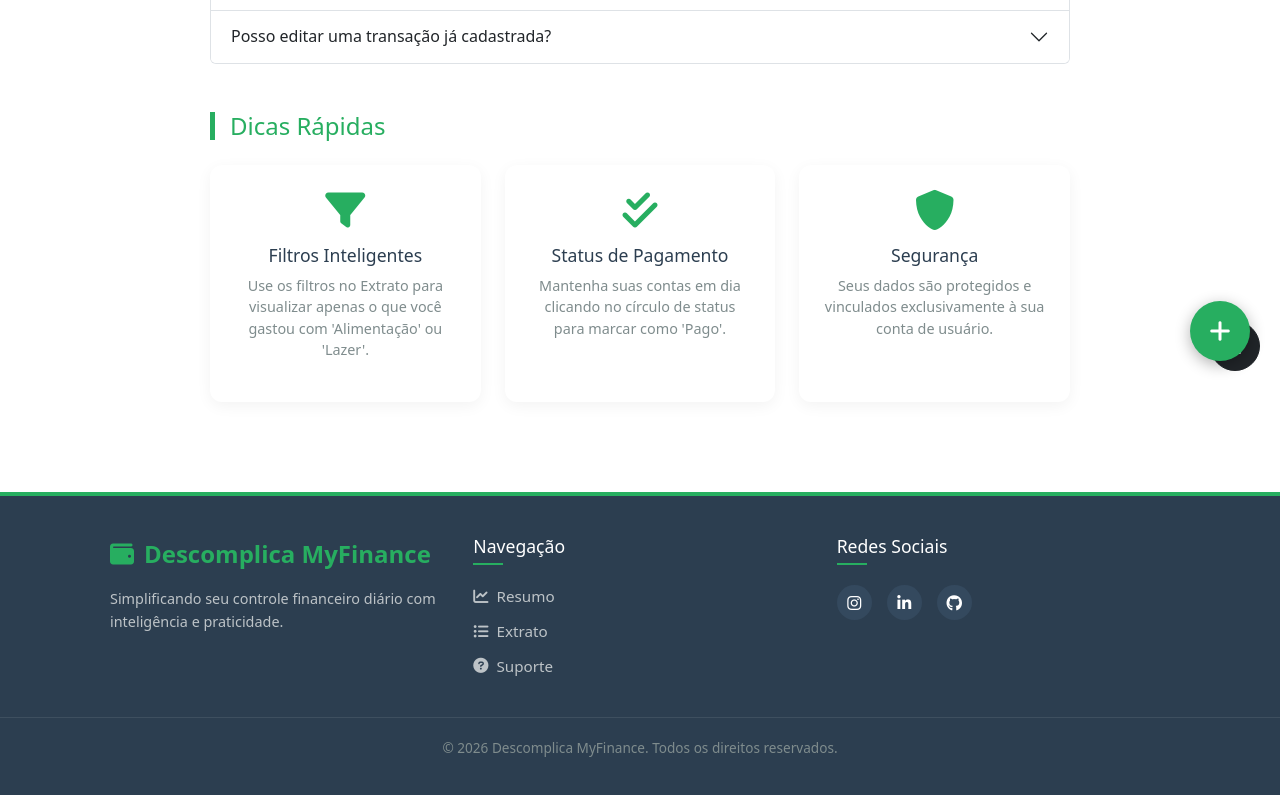
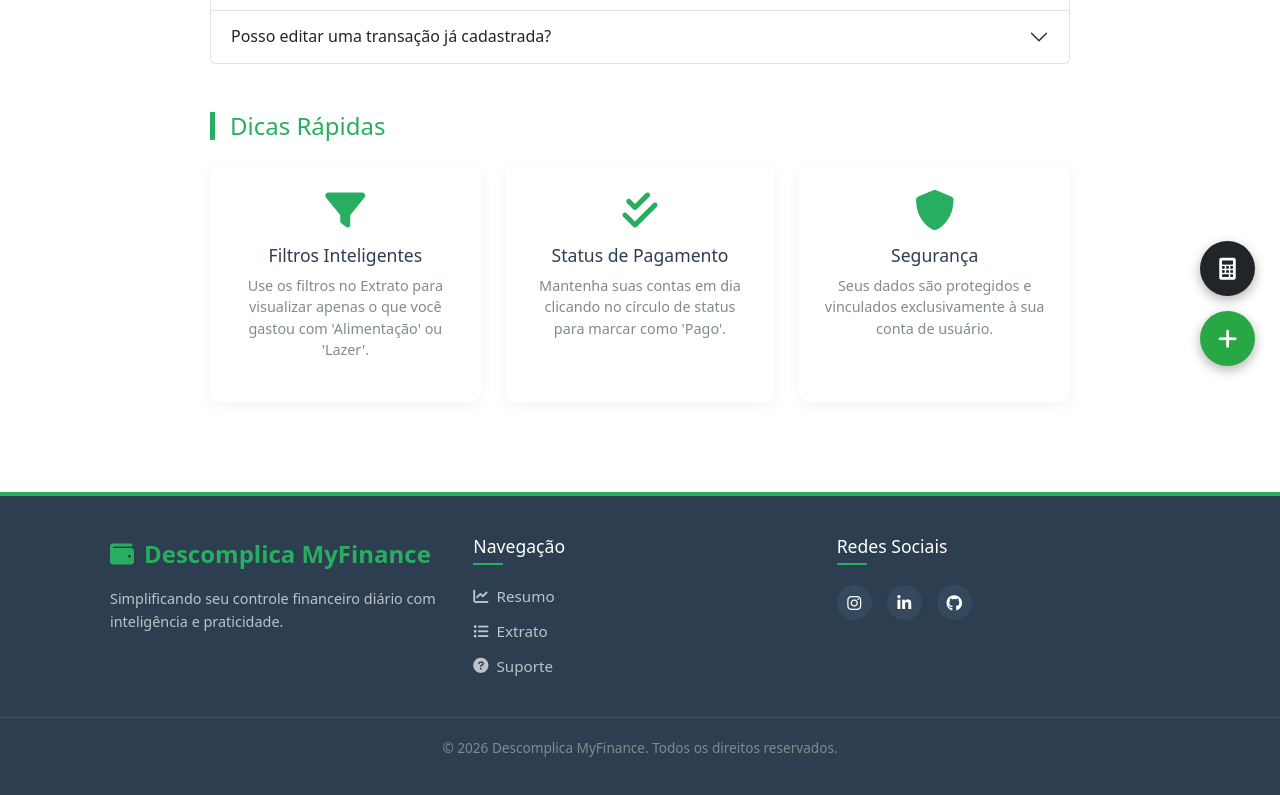
Before and after one commit to bcmmarra/controle-financeiro-web, a Flask app: page /ajuda in a window 1280 px wide. Shown: the part 409-1204 px from the top of the page. Run offline with Flask 3, Linux system fonts and the light colour scheme; a user stored in the database is signed in; parts of the project's set-up code (start-up, migrations or seed data) failed here and were passed over.

Commit message:
calculadora

```diff
--- a/app.py
+++ b/app.py
@@ -317,10 +317,15 @@ def redefinir_senha(token):
         cursor.execute("UPDATE usuarios SET senha = %s WHERE email = %s", (senha_hash, email))
         conn.commit()
 
+        # Fecha as conexões
+        cursor.close()
+        conn.close()
+
         flash('Senha atualizada com sucesso!', 'success')
         return redirect(url_for('login'))
 
-    return render_template('redefinir_senha_final.html')
+    # Adicionamos o esconder_botoes=True aqui para o base.html reconhecer
+    return render_template('redefinir_senha_final.html', esconder_botoes=True)
 
 # Página Inicial
 @app.route('/')
@@ -764,8 +769,9 @@ def excluir_transacao(id):
         return redirect(url_for('login'))
 
     user_id = session['usuario_id']
-    # 'somente_esta' ou 'esta_e_proximas'
     tipo_exclusao = request.form.get('tipo_exclusao', 'somente_esta')
+    # Captura o mês vindo da URL (?mes_filtro=...)
+    mes_retorno = request.args.get('mes_filtro')
 
     conn = mysql.connector.connect(**db_config)
     cursor = conn.cursor(dictionary=True)
@@ -777,14 +783,13 @@ def excluir_transacao(id):
 
         if not transacao:
             flash("Lançamento não encontrado.", "erro")
-            return redirect(url_for('listagem'))
-
-        # 2. Lógica para "Esta e as próximas" (Recorrentes ou Parceladas)
+            return redirect(url_for('listagem', mes_filtro=mes_retorno))
+
+        # 2. Lógica para "Esta e as próximas"
         if tipo_exclusao == 'esta_e_proximas':
             id_pai = transacao['id_transacao_pai'] if transacao['id_transacao_pai'] else transacao['id']
             data_limite = transacao['data_transacao']
 
-            # Deleta o grupo apenas do mês atual para o futuro
             sql = """
                 DELETE FROM transacoes
                 WHERE (id_transacao_pai = %s OR id = %s)
@@ -793,11 +798,12 @@ def excluir_transacao(id):
             """
             cursor.execute(sql, (id_pai, id_pai, data_limite, user_id))
 
-        # 3. Lógica para "Somente esta" (Padrão)
+        # 3. Lógica para "Somente esta"
         else:
             sql = "DELETE FROM transacoes WHERE id = %s AND usuario_id = %s"
             cursor.execute(sql, (id, user_id))
 
+        # EFETIVA A EXCLUSÃO NO BANCO
         conn.commit()
         flash("Exclusão realizada com sucesso!", "sucesso")
 
@@ -809,7 +815,8 @@ def excluir_transacao(id):
         cursor.close()
         conn.close()
 
-    return redirect(url_for('listagem'))
+    # RETORNO ÚNICO: Redireciona mantendo o mês se ele existir
+    return redirect(url_for('listagem', mes_filtro=mes_retorno))
 
 @app.route('/excluir_massa', methods=['POST'])
 def excluir_massa():
@@ -819,6 +826,7 @@ def excluir_massa():
     # Pega a lista de IDs vindos dos checkboxes
     ids_para_excluir = request.form.getlist('transacoes_selecionadas')
     user_id = session['usuario_id']
+    mes_retorno = request.args.get('mes_filtro') or request.form.get('mes_filtro')
 
     if not ids_para_excluir:
         flash("Nenhuma transação selecionada para exclusão.", "erro")
@@ -845,7 +853,7 @@ def excluir_massa():
     else:
         flash("Nenhuma transação selecionada.", "alerta")
 
-    return redirect(url_for('listagem'))
+    return redirect(url_for('listagem', mes_filtro=mes_retorno))
 
 # Gestão de Categorias
 @app.route('/categorias')
@@ -1113,6 +1121,8 @@ def editar(id):
         return redirect(url_for('login'))
 
     user_id = session['usuario_id'] # Captura o ID do usuário logado
+    mes_da_url = request.args.get('mes_filtro')
+
     conn = mysql.connector.connect(**db_config)
     cursor = conn.cursor(dictionary=True)
 
@@ -1139,7 +1149,7 @@ def editar(id):
         flash("Transação não encontrada ou acesso negado.", "erro")
         return redirect(url_for('listagem'))
 
-    return render_template('editar_transacao.html', transacao=transacao, categorias=categorias)
+    return render_template('editar_transacao.html', transacao=transacao, categorias=categorias, mes_filtro=mes_da_url)
 
 # ROTA ÚNICA PARA PROCESSAR A ATUALIZAÇÃO (POST)
 @app.route('/atualizar_transacao/<int:id>', methods=['POST'])
@@ -1148,6 +1158,7 @@ def atualizar_transacao(id):
         return redirect(url_for('login'))
 
     user_id = session['usuario_id']
+    mes_retorno = request.form.get('mes_filtro_retorno')
 
     # 1. Captura de dados básicos
     tipo = request.form.get('tipo', 'despesa')
@@ -1184,7 +1195,7 @@ def atualizar_transacao(id):
 
         if not original:
             flash("Registro não encontrado!", "erro")
-            return redirect(url_for('listagem'))
+            return redirect(url_for('listagem', mes_filtro=mes_retorno))
 
         # --- LÓGICA DE ATUALIZAÇÃO RECORRENTE (ESTA E PRÓXIMAS) ---
         if tipo_edicao == 'recorrente_futuras' and original['is_recorrente']:
@@ -1247,7 +1258,7 @@ def atualizar_transacao(id):
         cursor.close()
         conn.close()
 
-    return redirect(url_for('listagem'))
+    return redirect(url_for('listagem', mes_filtro=mes_retorno))
 
 # Alternar Status de Pagamento
 @app.route('/alternar_pagamento/<int:id>', methods=['POST'])
--- a/static/style.css
+++ b/static/style.css
@@ -12,6 +12,24 @@ body {
     max-width: 1400px;   /* Limite máximo para telas muito grandes */
     margin: 30px auto;   /* Centraliza e dá espaço do menu/footer */
     min-height: 80vh;    /* Garante que o footer fique embaixo */
+}
+
+.modal.modal-static-nopadding {
+    pointer-events: none;
+}
+
+.modal-content {
+    pointer-events: all;
+}
+
+body.modal-open {
+    overflow: auto !important;
+    padding-right: 0 !important;
+}
+
+.modal-backdrop {
+    background-color: transparent !important;
+    opacity: 0 !important;
 }
 
 /* Estilização do Footer */
@@ -1636,32 +1654,41 @@ input[type="color"]::-webkit-color-swatch {
 .accordion-button:focus { box-shadow: none; border-color: #27ae60; }
 
 /* Estilo do Botão Flutuante (FAB) */
-.fab-botao {
+/* Container para alinhar os botões */
+.fab-container {
     position: fixed;
-    bottom: 30px;
-    right: 30px;
-    width: 60px;
-    height: 60px;
-    background-color: #27ae60;
-    color: white;
+    bottom: 25px;
+    right: 25px;
+    display: flex;
+    flex-direction: column;
+    gap: 15px; /* Espaço entre os botões */
+    z-index: 1040;
+}
+
+/* Base comum para ambos os botões */
+.fab-botao, .fab-calc {
+    width: 55px;
+    height: 55px;
     border-radius: 50%;
     display: flex;
     align-items: center;
     justify-content: center;
-    font-size: 24px;
-    box-shadow: 0 4px 15px rgba(0,0,0,0.3);
-    z-index: 1000;
+    font-size: 22px;
+    box-shadow: 0 4px 12px rgba(0,0,0,0.3);
     transition: all 0.3s ease;
-    text-decoration: none;
-}
-
-.fab-botao:hover {
-    background-color: #219150;
+    border: none;
+    text-decoration: none;
+}
+
+/* Cores específicas */
+.fab-botao { background-color: #28a745; color: white; } /* Verde */
+.fab-calc { background-color: #212529; color: white; }  /* Preto */
+
+.fab-botao:hover, .fab-calc:hover {
     transform: scale(1.1);
     color: white;
-    box-shadow: 0 6px 20px rgba(0,0,0,0.4);
-}
-
+    filter: brightness(1.2);
+}
 
 /* Responsividade */
 
--- a/templates/base.html
+++ b/templates/base.html
@@ -27,29 +27,39 @@
             {% endwith %}
         </div>
 
-        <button type="button" class="btn btn-dark rounded-circle"
-        style="position: fixed; bottom: 20px; right: 20px; z-index: 1000; width: 50px; height: 50px;"
-        data-bs-toggle="modal" data-bs-target="#calcModal">
-            <i class="fas fa-calculator"></i>
-        </button>
+        <div class="modal fade" id="calcModal" tabindex="-1" aria-hidden="true" data-bs-focus="false">
+            <div class="modal-dialog modal-sm" style="position: fixed; bottom: 160px; right: 25px; margin: 0; width: 280px; z-index: 1060;">
+                <div class="modal-content shadow-lg border-dark">
+                    <div class="modal-header bg-dark text-white py-2">
+                        <h5 class="modal-title fs-6"><i class="fas fa-calculator me-2"></i>Calculadora</h5>
+                        <button type="button" class="btn-close btn-close-white" data-bs-dismiss="modal"></button>
+                    </div>
+                    <div class="modal-body p-2">
+                        <input type="text" id="calc-display" class="form-control mb-3 text-end bg-white fs-4 fw-bold" readonly style="height: 50px; border: 2px solid #dee2e6;">
 
-        <div class="modal fade" id="calcModal" tabindex="-1" aria-hidden="true">
-            <div class="modal-dialog modal-sm">
-                <div class="modal-content">
-                    <div class="modal-header">
-                        <h5 class="modal-title">Calculadora</h5>
-                        <button type="button" class="btn-close" data-bs-dismiss="modal"></button>
-                    </div>
-                    <div class="modal-body">
-                        <input type="text" id="calc-display" class="form-control mb-2 text-end" readonly>
                         <div class="row g-1">
-                            {% for btn in ['7','8','9','/','4','5','6','*','1','2','3','-','0','.','=','+'] %}
-                                <div class="col-3">
-                                    <button class="btn btn-light w-100" onclick="calcInput('{{btn}}')">{{btn}}</button>
+                            <div class="col-9">
+                                <div class="row g-1">
+                                    {% for btn in ['7','8','9','4','5','6','1','2','3','0','.','C'] %}
+                                    <div class="col-4">
+                                        {% if btn == 'C' %}
+                                            <button class="btn btn-danger w-100 fw-bold py-3" onclick="calcClear()">C</button>
+                                        {% else %}
+                                            <button class="btn btn-light border w-100 fw-bold py-3" onclick="calcInput('{{btn}}')">{{btn}}</button>
+                                        {% endif %}
+                                    </div>
+                                    {% endfor %}
                                 </div>
-                            {% endfor %}
-                            <div class="col-12">
-                                <button class="btn btn-danger w-100 mt-1" onclick="calcClear()">Limpar</button>
+                            </div>
+
+                            <div class="col-3">
+                                <div class="d-flex flex-column gap-1">
+                                    <button class="btn btn-dark w-100 fw-bold" onclick="calcInput('/')">/</button>
+                                    <button class="btn btn-dark w-100 fw-bold" onclick="calcInput('*')">*</button>
+                                    <button class="btn btn-dark w-100 fw-bold" onclick="calcInput('-')">-</button>
+                                    <button class="btn btn-dark w-100 fw-bold" onclick="calcInput('+')">+</button>
+                                    <button class="btn btn-success w-100 fw-bold flex-grow-1" style="min-height: 80px; font-size: 24px;" onclick="calcInput('=')">=</button>
+                                </div>
                             </div>
                         </div>
                     </div>
@@ -132,9 +142,17 @@
         </div>
     </div>
 
-    <a href="{{ url_for('novo_lancamento') }}" class="fab-botao" title="Novo Lançamento">
-        <i class="fas fa-plus"></i>
-    </a>
+    {% if not esconder_botoes %}
+    <div class="fab-container">
+        <button type="button" class="fab-calc" data-bs-toggle="modal" data-bs-target="#calcModal" title="Calculadora">
+            <i class="fas fa-calculator"></i>
+        </button>
+
+        <a href="{{ url_for('novo_lancamento') }}" class="fab-botao" title="Novo Lançamento">
+            <i class="fas fa-plus"></i>
+        </a>
+    </div>
+    {% endif %}
 
     <script src="https://cdn.jsdelivr.net/npm/chart.js"></script>
     <script src="https://cdn.jsdelivr.net/npm/bootstrap@5.3.0/dist/js/bootstrap.bundle.min.js"></script>
@@ -154,6 +172,44 @@
                 modal.style.display = "none";
             }
         }
+
+        // Tenta recuperar a última conta salva ou inicia vazia
+        let calcExpressao = localStorage.getItem('minha_ultima_conta') || "";
+
+        // Função para atualizar o display assim que a página carrega
+        document.addEventListener('DOMContentLoaded', function() {
+            const display = document.getElementById('calc-display');
+            if (display && calcExpressao) {
+                display.value = calcExpressao;
+            }
+        });
+
+        function calcInput(valor) {
+            const display = document.getElementById('calc-display');
+
+            if (valor === '=') {
+                try {
+                    let resultado = eval(calcExpressao);
+                    calcExpressao = (Math.round(resultado * 100) / 100).toString();
+                } catch (e) {
+                    calcExpressao = "Erro";
+                    setTimeout(calcClear, 1000);
+                }
+            } else {
+                calcExpressao += valor;
+            }
+
+            display.value = calcExpressao;
+            // SALVA NA MEMÓRIA DO NAVEGADOR
+            localStorage.setItem('minha_ultima_conta', calcExpressao);
+        }
+
+        function calcClear() {
+            calcExpressao = "";
+            document.getElementById('calc-display').value = "";
+            localStorage.removeItem('minha_ultima_conta');
+        }
+
     </script>
 
     {% block scripts %}{% endblock %}
--- a/templates/cadastro.html
+++ b/templates/cadastro.html
@@ -10,9 +10,9 @@
 <body class="auth-body">
     <div class="auth-card">
         <div class="auth-header">
-            <i class="fas fa-wallet fa-2x"></i>
-            <h1>MyFinanças</h1>
-            <p>Crie sua conta gratuitamente</p>
+            <i class="fas fa-wallet fa-3x"></i>
+            <h1>Descomplica <br> MyFinanças</h1>
+            <p>Gestão financeira descomplicada</p>
         </div>
 
         <form action="/cadastrar" method="post" class="auth-form">
--- a/templates/login.html
+++ b/templates/login.html
@@ -22,7 +22,7 @@
         <div class="auth-card">
             <div class="auth-header">
                 <i class="fas fa-wallet fa-3x"></i>
-                <h1>MyFinanças</h1>
+                <h1>Descomplica <br> MyFinanças</h1>
                 <p>Gestão financeira descomplicada</p>
             </div>
 
```
Also changed, not shown: templates/editar_transacao.html (+8 -2 lines), templates/esqueci_senha.html (+24 -1 lines), templates/listagem.html (+13 -11 lines), templates/redefinir_senha_final.html (+10 -1 lines).
